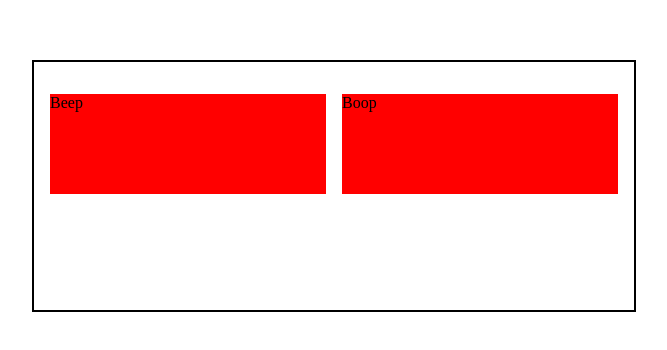
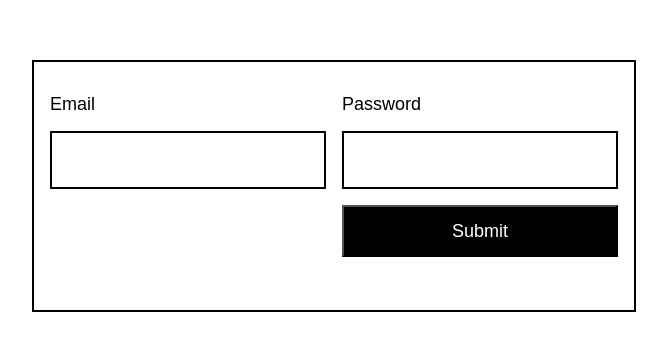
Before and after one commit to maxschnupp/login-coding-challenge, a React (Create React App) app in the folder login-app/: page / in a window 1280 px wide. Shown: the part 222-572 px from the top of the page, without its empty margins (314-981 px from the left). Built offline with nearby package versions, Linux system fonts and the light colour scheme.

Commit message:
adds text inputs and submit button components

```diff
--- a/login-app/src/LoginPage.tsx
+++ b/login-app/src/LoginPage.tsx
@@ -3,6 +3,9 @@ import styled from "@emotion/styled";
 import LoginCard from "./components/LoginCard";
 import InputColumn from "./components/InputColumn";
 import { isMobile } from "react-device-detect";
+import Typography from "./components/Typography";
+import TextInput from "./components/TextInput";
+import Button from "./components/Button";
 const LoginPage = (): JSX.Element => {
   const Container = styled.div({
     position: "absolute",
@@ -11,12 +14,19 @@ const LoginPage = (): JSX.Element => {
     display: "grid",
     placeContent: "center",
   });
-  console.log('isMobile', isMobile);
+  console.log("isMobile", isMobile);
   return (
     <Container>
       <LoginCard isMobile={isMobile}>
-        <InputColumn>Beep</InputColumn>
-        <InputColumn>Boop</InputColumn>
+        <InputColumn>
+          <Typography text={"Email"} />
+          <TextInput shouldShowAsDots={false}/>
+        </InputColumn>
+        <InputColumn>
+          <Typography text={"Password"} />
+          <TextInput shouldShowAsDots={true}/>
+          <Button onClick={() => {}} text={'Submit'}/>
+        </InputColumn>
       </LoginCard>
     </Container>
   );
--- /dev/null
+++ b/login-app/src/components/Button.tsx
@@ -0,0 +1,21 @@
+import styled from "@emotion/styled";
+import React  from "react";
+
+interface IButtonProps {
+    onClick: () => void;
+    text: string;
+}
+
+const Button = ({onClick, text} : IButtonProps) => {
+    const StyledButton = styled('button')({
+        width: '276px',
+        height: '52px',
+        backgroundColor: 'black',
+        fontFamily: "'Arial MT', sans-serif",
+        fontSize: "18px",
+        color: 'white',
+    })
+    return <StyledButton onClick={onClick}>{text}</StyledButton>
+}
+
+export default Button;
--- a/login-app/src/components/InputColumn.tsx
+++ b/login-app/src/components/InputColumn.tsx
@@ -9,7 +9,7 @@ const InputColumn = ({children} : IInputColumnProps) => {
   const Column = styled("div")({
     width: "276px",
     height: "100px",
-    backgroundColor: "red",
+    // backgroundColor: "red",
     margin: '8px 8px 8px 8px',
   });
   return <Column>{children}</Column>
--- /dev/null
+++ b/login-app/src/components/TextInput.tsx
@@ -0,0 +1,21 @@
+import styled from "@emotion/styled";
+import React from "react";
+
+interface ITextInputProps {shouldShowAsDots: boolean};
+
+const TextInput = ({shouldShowAsDots} : ITextInputProps): JSX.Element => {
+  const StyledInput = styled("input")({
+    width: "240px",
+    height: "52px",
+    border: "2px solid black",
+    fontFamily: "'Arial MT', sans-serif",
+    fontSize: "18px",
+    paddingLeft: "16px",
+    paddingRight: "16px",
+    marginTop: "16px",
+    marginBottom: "16px",
+  });
+  return <StyledInput type={shouldShowAsDots ? 'password' : 'text'} />;
+};
+
+export default TextInput;
--- /dev/null
+++ b/login-app/src/components/Typography.tsx
@@ -0,0 +1,17 @@
+import styled from "@emotion/styled";
+import React from "react";
+
+interface ITypographyProps {
+  text: string;
+}
+
+const Typography = ({ text }: ITypographyProps): JSX.Element => {
+    //TODO: find a nice font loader for arial MT with inline styles like GoogleFontLoader but that works with this font
+  const StyledTypography = styled("div")({
+    fontFamily: "'Arial MT', sans-serif",
+    fontSize: "18px",
+  });
+  return <StyledTypography>{text}</StyledTypography>;
+};
+
+export default Typography;
```
